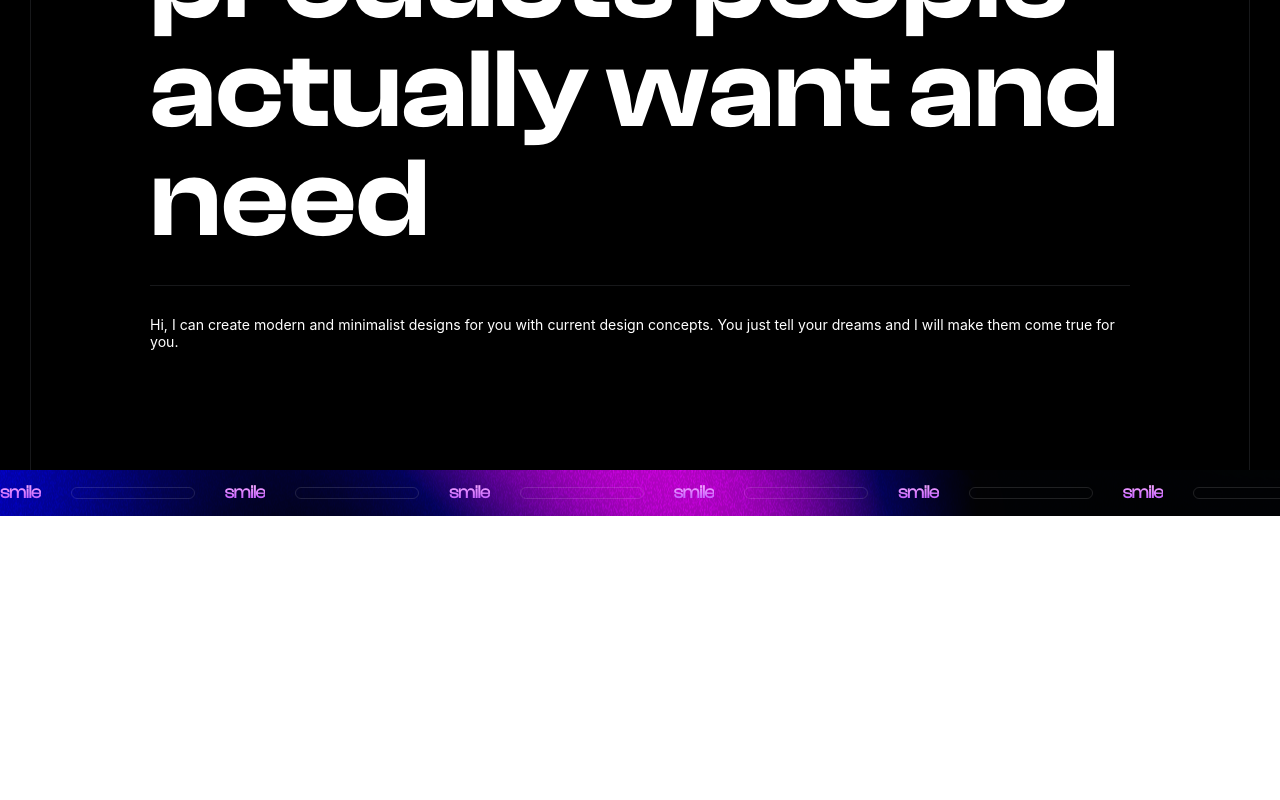
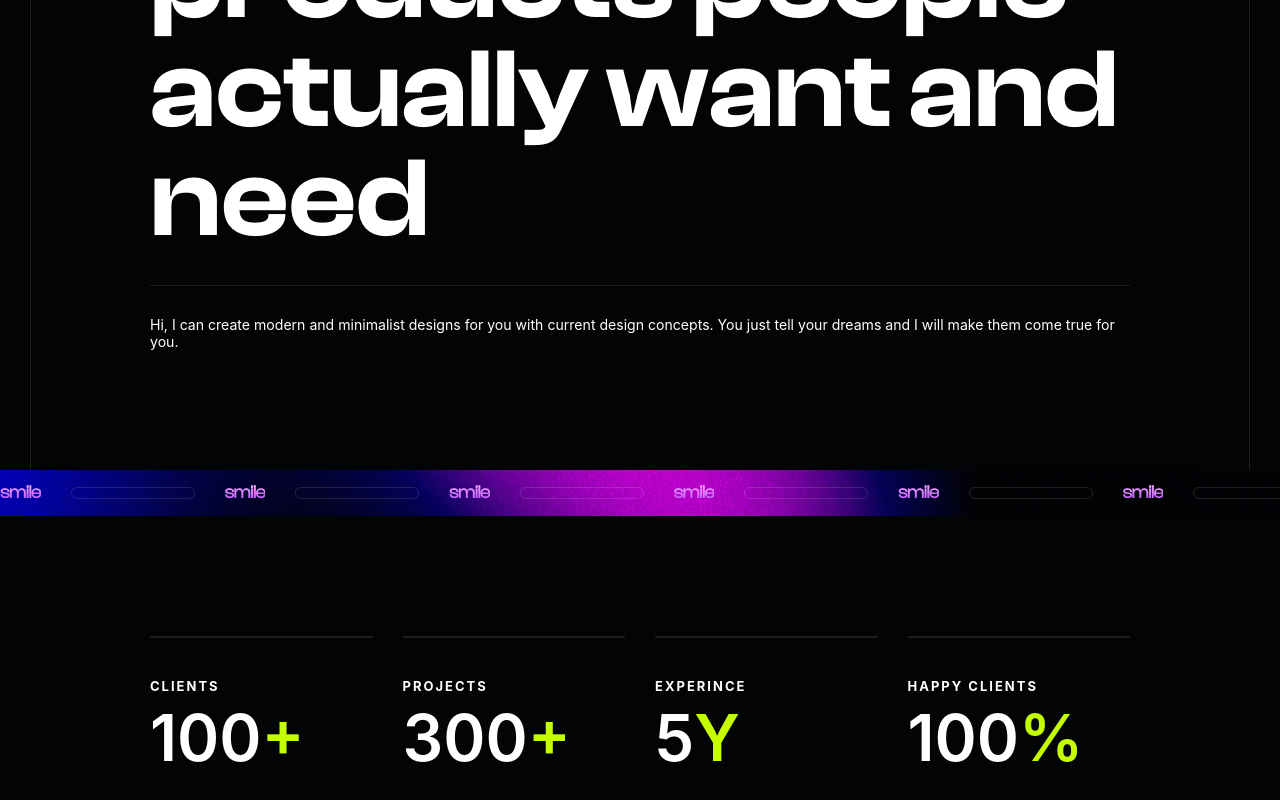
Before and after one commit to FettahAud/Can-portfolio, a React (Vite) app: page / in a window 1280 px wide. Shown: the part 1102-1902 px from the top of the page. Before the commit the page ends 1618 px from the top, so only its background shows below. Built offline with nearby package versions, Linux system fonts and the light colour scheme.

Commit message:
Created counts

```diff
--- a/src/App.jsx
+++ b/src/App.jsx
@@ -3,6 +3,7 @@ import Header from "./components/Header";
 import Main from "./Sections/Main.jsx";
 import Empty from "./Sections/Empty.jsx";
 import Bar from "./components/Bar.jsx";
+import Counts from "./Sections/Counts.jsx";
 
 function App() {
   return (
@@ -11,6 +12,7 @@ function App() {
       <Main />
       <Empty />
       <Bar />
+      <Counts />
     </div>
   );
 }
--- a/src/App.scss
+++ b/src/App.scss
@@ -11,6 +11,9 @@ img {
   height: 100vh;
   //background: black;
   color: var(--base-color);
+  section {
+    padding: 120px 150px;
+  }
   #header {
     width: 100%;
     display: flex;
@@ -75,11 +78,9 @@ img {
     }
   }
   #empty {
-    padding: 120px 150px;
     display: flex;
     align-items: center;
     justify-content: center;
-    background: black;
     flex-direction: column;
     gap: 30px;
     position: relative;
@@ -200,13 +201,50 @@ img {
       z-index: -1;
     }
   }
+  #counts {
+    display: flex;
+    justify-content: space-between;
+    gap: 30px;
+    .count-block {
+      flex-basis: 260px;
+      padding-top: 40px;
+      border-top: 2px solid #bac4d71f;
+      h6 {
+        font-size: 13px;
+        text-transform: uppercase;
+        letter-spacing: 2px;
+        padding-bottom: 12px;
+      }
+      span {
+        font-size: 64px;
+        line-height: 64px;
+        letter-spacing: -4%;
+        font-weight: 600;
+        color: white;
+        &:last-child {
+          color: #c4ff00;
+        }
+      }
+    }
+  }
   @media screen and (max-width: 992px) {
+    section {
+      padding: 60px 60px;
+    }
     #empty {
-      padding: 60px 60px;
       .main-text-container {
         h2 {
           font-size: 6rem;
           line-height: 6.75rem;
+        }
+      }
+    }
+    #counts {
+      flex-direction: column;
+      .count-block {
+        flex-basis: 100%;
+        h6 {
+          padding-bottom: 0;
         }
       }
     }
--- /dev/null
+++ b/src/Sections/Counts.jsx
@@ -0,0 +1,20 @@
+function CountBlock({ title, count, span }) {
+  return (
+    <div className="count-block">
+      <h6>{title}</h6>
+      <span>{count}</span>
+      <span>{span}</span>
+    </div>
+  );
+}
+
+export default function Counts() {
+  return (
+    <section id="counts">
+      <CountBlock title="Clients" count={100} span="+" />
+      <CountBlock title="Projects" count={300} span="+" />
+      <CountBlock title="Experince" count={5} span="Y" />
+      <CountBlock title="Happy Clients" count={100} span="%" />
+    </section>
+  );
+}
--- a/src/Sections/Empty.jsx
+++ b/src/Sections/Empty.jsx
@@ -2,7 +2,7 @@ import Arrows from "../components/Arrows.jsx";
 
 export default function Empty() {
   return (
-    <div id="empty">
+    <section id="empty">
       <div className="main-text-container">
         <h2 className="design">design</h2>
         <Arrows />
@@ -13,6 +13,6 @@ export default function Empty() {
         design concepts. You just tell your dreams and I will make them come
         true for you.
       </p>
-    </div>
+    </section>
   );
 }
--- a/src/index.scss
+++ b/src/index.scss
@@ -8,6 +8,10 @@
 }
 :root {
   font-size: max(14px, 1.1vmax);
+}
+
+body {
+  background: #030405;
 }
 
 @font-face {
```
